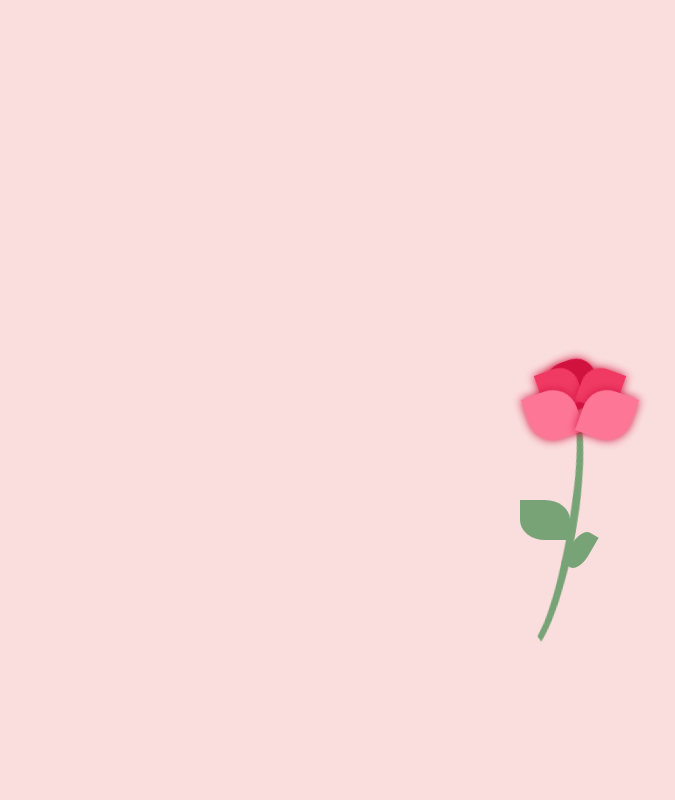
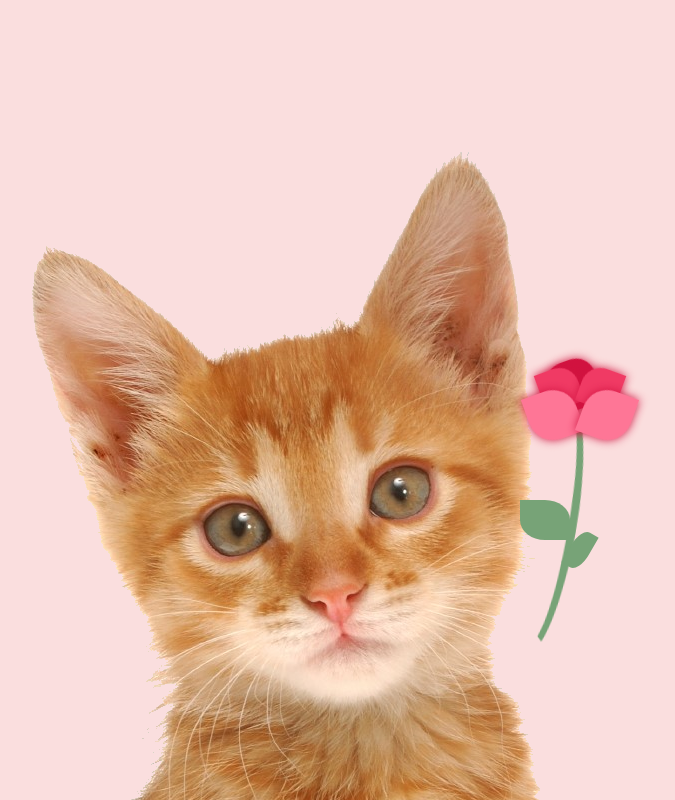
Before and after one commit to RosaParaLexi/RosaParaLexi.github.io, a plain HTML site: page index.html in a window 1280 px wide. Shown: the top 800 px of the page, without its empty margins (305-980 px from the left). Drawn offline with Linux system fonts and the light colour scheme.

Commit message:
Update index.html

```diff
--- a/index.html
+++ b/index.html
@@ -4,6 +4,7 @@
 	<title>Lexi Lexi</title>
 </head>
 <body>
+	<img src="Orange.png">
 	<div class="container">
 		<div class="rose">
 			<div class="flower">
```
